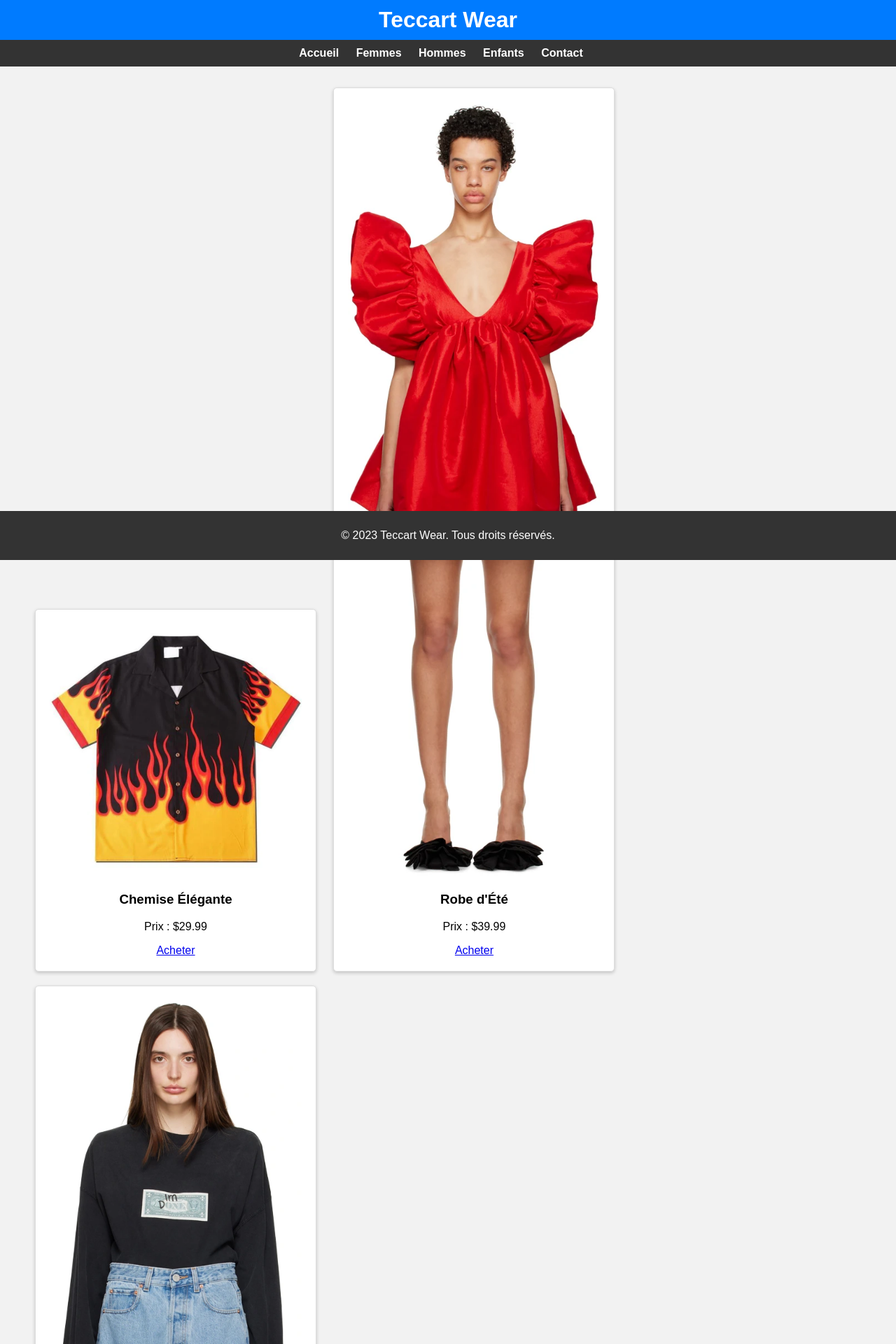
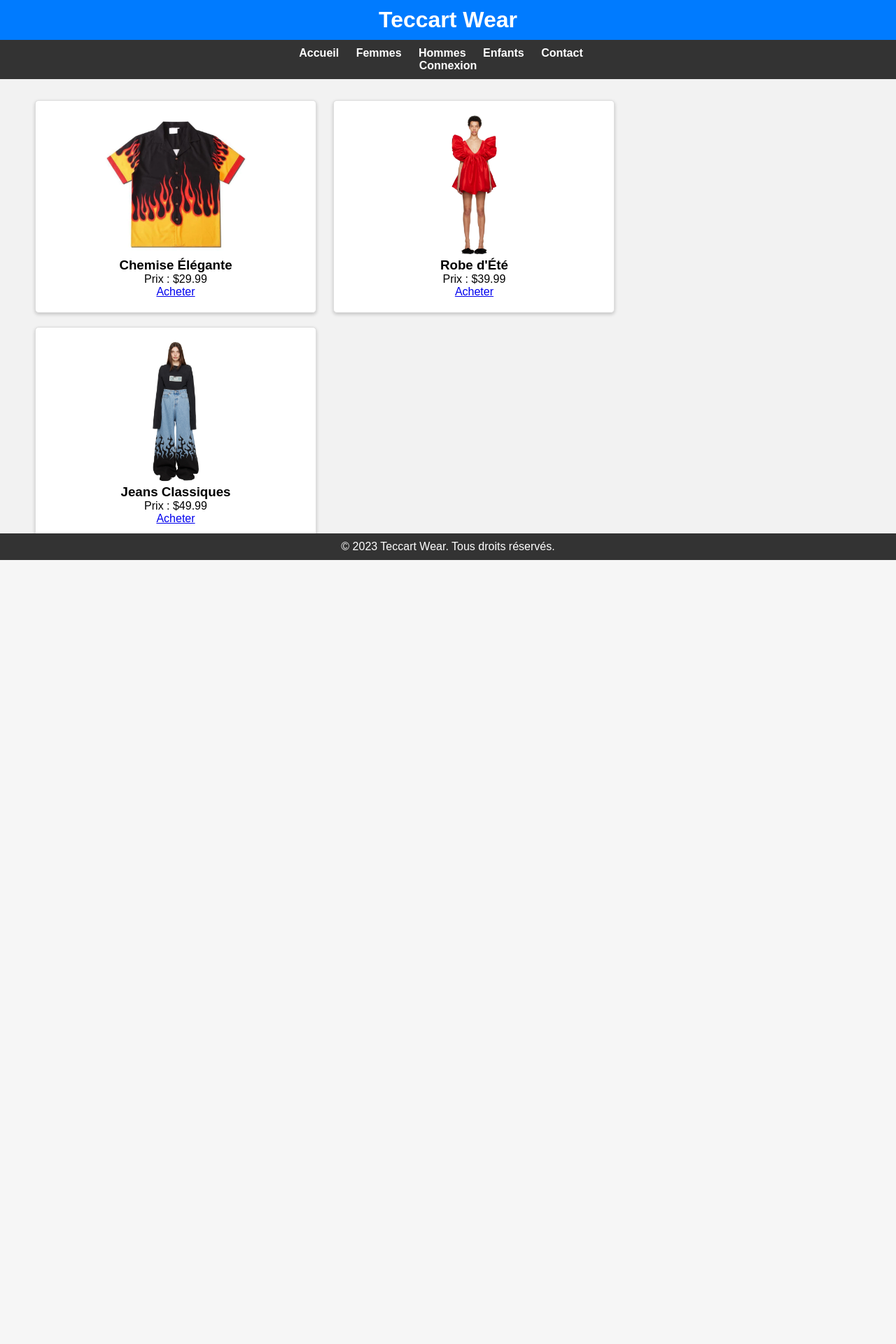
Before and after one commit to Unchevreuill/projet2_Savoie, a PHP site: page /accueil.php in a window 1280 px wide. Shown: the top 1920 px of the page at 70% size. After the commit the page ends 800 px from the top, so only its background shows below. Run offline with PHP 8.4, Linux system fonts and the light colour scheme.

Commit message:
ajout bouton connexion et ajustement css

```diff
--- a/accueil.css
+++ b/accueil.css
@@ -72,6 +72,11 @@ nav a {
     object-fit: cover;
 }
 
+/* Clear the margin for every third product to create a new row */
+.product:nth-child(3n) {
+    margin-right: 0;
+}
+
 footer {
     background-color: #333;
     color: #fff;
--- a/accueil.php
+++ b/accueil.php
@@ -4,83 +4,7 @@
     <meta charset="UTF-8">
     <meta name="viewport" content="width=device-width, initial-scale=1.0">
     <title>Teccart Wear - Accueil</title>
-    <style>
-        body {
-            margin: 0;
-            padding: 0;
-            box-sizing: border-box;
-            font-family: Arial, sans-serif;
-            background-color: #f2f2f2;
-        }
-
-        header {
-            background-color: #007BFF;
-            color: #fff;
-            padding: 10px 0;
-            text-align: center;
-        }
-
-        header h1 {
-            margin: 0;
-        }
-
-        nav {
-            background-color: #333;
-            color: #fff;
-            text-align: center;
-            padding: 10px 0;
-        }
-
-        nav ul {
-            list-style: none;
-            padding: 0;
-            margin: 0;
-        }
-
-        nav ul li {
-            display: inline;
-            margin-right: 20px;
-        }
-
-        nav a {
-            text-decoration: none;
-            color: #fff;
-            font-weight: bold;
-            font-size: 16px;
-        }
-
-        .container {
-            max-width: 1200px;
-            margin: 0 auto;
-            padding: 20px;
-        }
-
-        .product {
-            background-color: #fff;
-            border: 1px solid #ddd;
-            padding: 20px;
-            margin: 10px;
-            text-align: center;
-            border-radius: 5px;
-            box-shadow: 0 2px 5px rgba(0, 0, 0, 0.2);
-            display: inline-block;
-            width: 30%;
-        }
-
-        .product img {
-            max-width: 100%;
-        }
-
-        footer {
-            background-color: #333;
-            color: #fff;
-            text-align: center;
-            padding: 10px 0;
-            position: fixed;
-            bottom: 0;
-            width: 100%;
-        }
-    </style>
+    <link rel="stylesheet" href="accueil.css">
 </head>
 <body>
     <header>
@@ -94,6 +18,9 @@
             <li><a href="#">Enfants</a></li>
             <li><a href="#">Contact</a></li>
         </ul>
+        <div class="login-button">
+            <a href="login.php">Connexion</a>
+        </div>
     </nav>
     <div class="container">
         <div class="product">
@@ -114,7 +41,8 @@
             <p>Prix : $49.99</p>
             <a href="#">Acheter</a>
         </div>
-        <!-- Add more product placeholders as needed -->
+
+
 
     </div>
     <footer>
```
